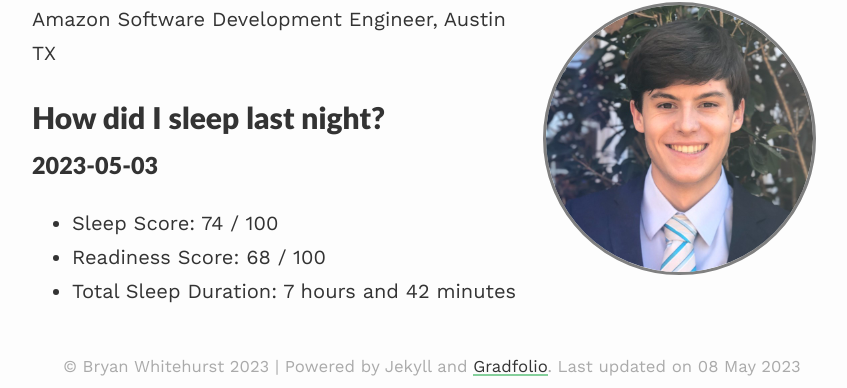
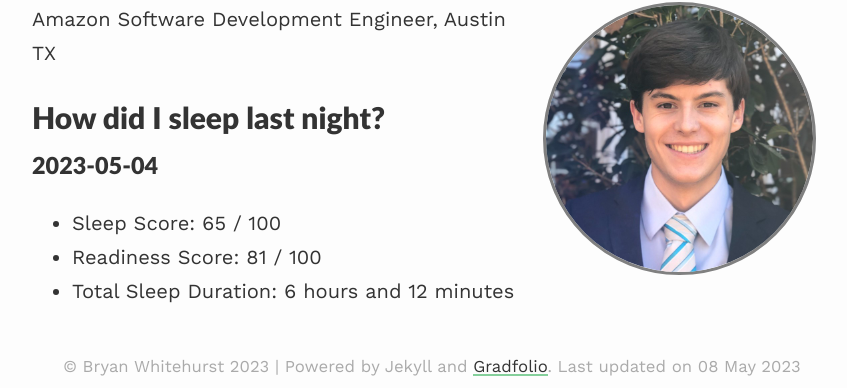
Before and after one commit to BryanWhitehurst/bryanwhitehurst.github.io, a Jekyll site: the page built from index.md, in a window 1280 px wide. Shown: the part 190-578 px from the top of the page, without its empty margins (208-1055 px from the left). Built offline with Jekyll 4.4.1, drawn with Linux system fonts in a browser that asks for light colours; nearby versions of some CDN libraries.

Commit message:
daily oura update

```diff
--- a/index.md
+++ b/index.md
@@ -10,7 +10,7 @@ published: true
 Amazon Software Development Engineer, Austin TX
 
 # How did I sleep last night?
-### 2023-05-03
-- Sleep Score: 74 / 100
-- Readiness Score: 68 / 100
-- Total Sleep Duration: 7 hours and 42 minutes
+### 2023-05-04
+- Sleep Score: 65 / 100
+- Readiness Score: 81 / 100
+- Total Sleep Duration: 6 hours and 12 minutes
```
